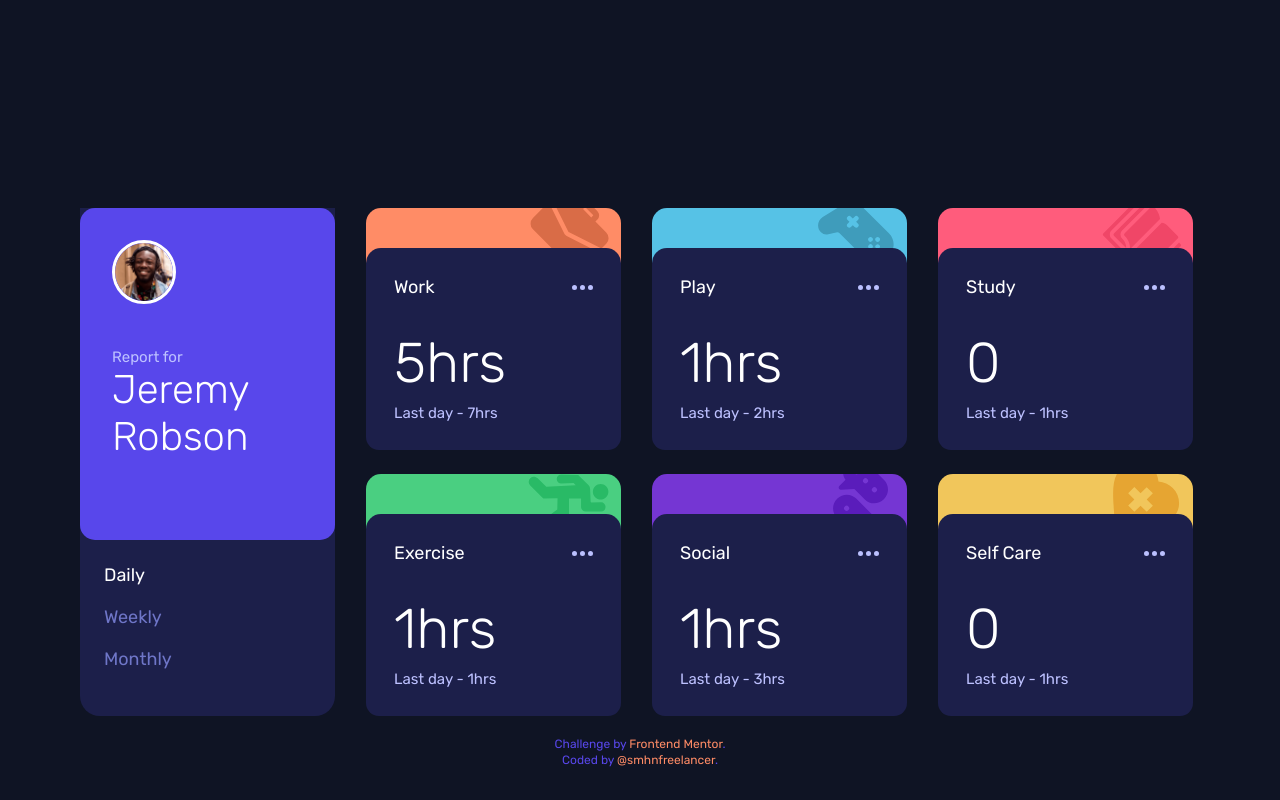
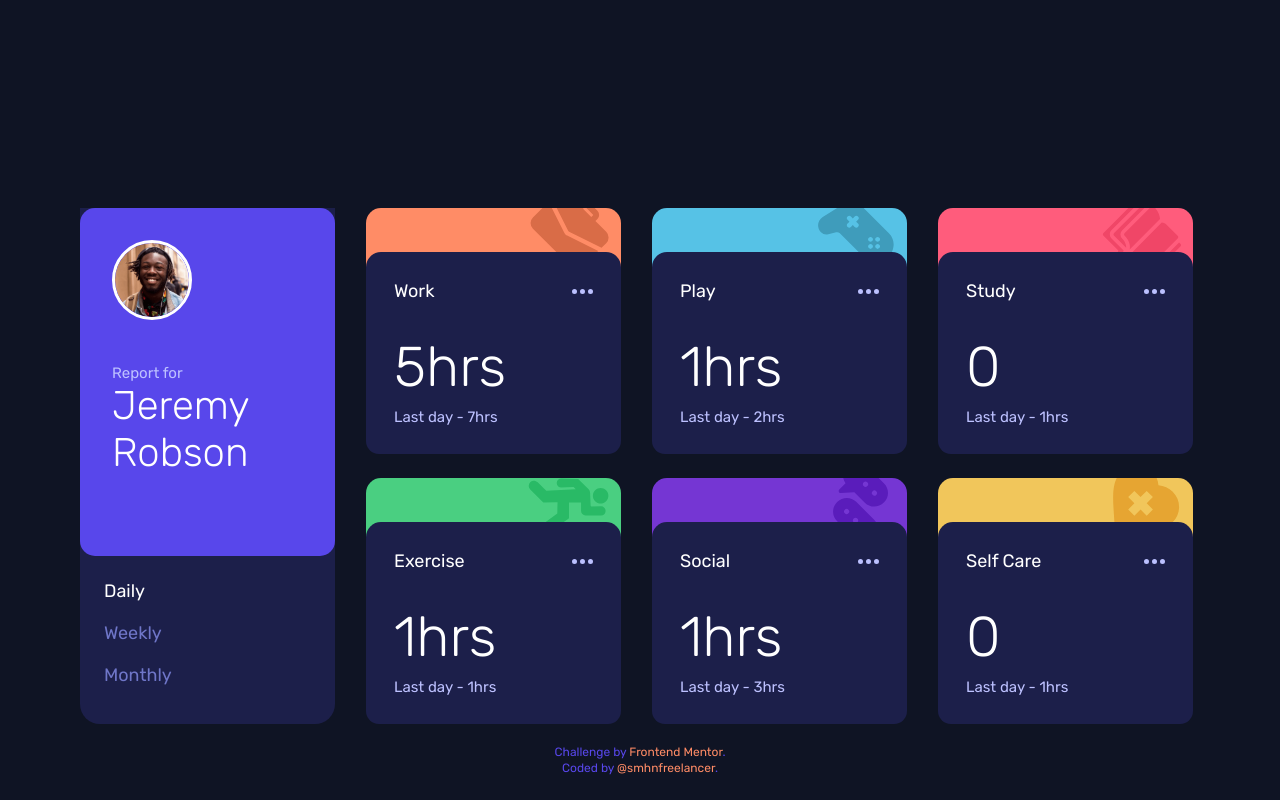
Before and after one commit to smhnfreelancer/frontendmentor, a website: page frontendmentor/time-tracking-dashboard-main/index.html in a window 1280 px wide. Both pictures are taken after a click on the item "Daily". Drawn offline with Linux system fonts and the light colour scheme.

Commit message:
increasing padding for the top of the cards

```diff
--- a/frontendmentor/time-tracking-dashboard-main/index.html
+++ b/frontendmentor/time-tracking-dashboard-main/index.html
@@ -49,7 +49,7 @@
             <img
               src="./images/image-jeremy.png"
               alt=""
-              class="mr-3 h-16 w-16 rounded-full border-[3px] border-white"
+              class="mr-3 h-16 w-16 rounded-full border-[3px] border-white md:h-20 md:w-20"
             />
             <div class="flex flex-col self-center lg:mt-11">
               <span class="text-[15px] font-normal text-PaleBlue"
@@ -86,7 +86,7 @@
         </div>
         <div class="grid grid-cols-subgrid gap-6 md:col-span-3">
           <div
-            class="play-card card hidden max-w-[327px] rounded-b-[20px] rounded-t-[15px] pt-10 md:max-w-[255px]"
+            class="play-card card hidden max-w-[327px] rounded-b-[20px] rounded-t-[15px] pt-11 md:max-w-[255px]"
           >
             <div
               class="h-full rounded-[15px] rounded-b-[13px] bg-DarkBlue px-6 py-9 lg:px-7 lg:py-7"
--- a/frontendmentor/time-tracking-dashboard-main/scripts/script.js
+++ b/frontendmentor/time-tracking-dashboard-main/scripts/script.js
@@ -52,7 +52,7 @@ function createDailyBlock() {
     if (data !== null) {
       data.forEach(element => {
         const cardBlock = `
-                <div class="${element.title.toLowerCase().replace(/ /g, '_')}-card max-w-[327px] rounded-b-[20px] rounded-t-[15px] pt-10 md:max-w-[255px] card">
+                <div class="${element.title.toLowerCase().replace(/ /g, '_')}-card max-w-[327px] rounded-b-[20px] rounded-t-[15px] pt-11 md:max-w-[255px] card">
                   <div class="h-full rounded-[15px] rounded-b-[13px] bg-DarkBlue px-6 py-9 lg:px-7 lg:py-7">
                     <div class="flex flex-row justify-between">
                       <span class="text-[18px] font-normal text-white">${element.title}</span>
@@ -86,7 +86,7 @@ function createWeeklyBlock() {
     if (data !== null) {
       data.forEach(element => {
         const cardBlock = `
-                <div class="${element.title.toLowerCase().replace(/ /g, '_')}-card max-w-[327px] rounded-b-[20px] rounded-t-[15px] pt-10 md:max-w-[255px] card">
+                <div class="${element.title.toLowerCase().replace(/ /g, '_')}-card max-w-[327px] rounded-b-[20px] rounded-t-[15px] pt-11 md:max-w-[255px] card">
                   <div class="h-full rounded-[15px] rounded-b-[13px] bg-DarkBlue px-6 py-9 lg:px-7 lg:py-7">
                     <div class="flex flex-row justify-between">
                       <span class="text-[18px] font-normal text-white">
@@ -122,7 +122,7 @@ function createMonthlyBlock() {
     if (data !== null) {
       data.forEach(element => {
         const cardBlock = `
-                <div class="${element.title.toLowerCase().replace(/ /g, '_')}-card max-w-[327px] rounded-b-[20px] rounded-t-[15px] pt-10 md:max-w-[255px] card">
+                <div class="${element.title.toLowerCase().replace(/ /g, '_')}-card max-w-[327px] rounded-b-[20px] rounded-t-[15px] pt-11 md:max-w-[255px] card">
                   <div class="h-full rounded-[15px] rounded-b-[13px] bg-DarkBlue px-6 py-9 lg:px-7 lg:py-7">
                     <div class="flex flex-row justify-between">
                       <span class="text-[18px] font-normal text-white">
```
Also changed, not shown: frontendmentor/time-tracking-dashboard-main/css/style.css.
